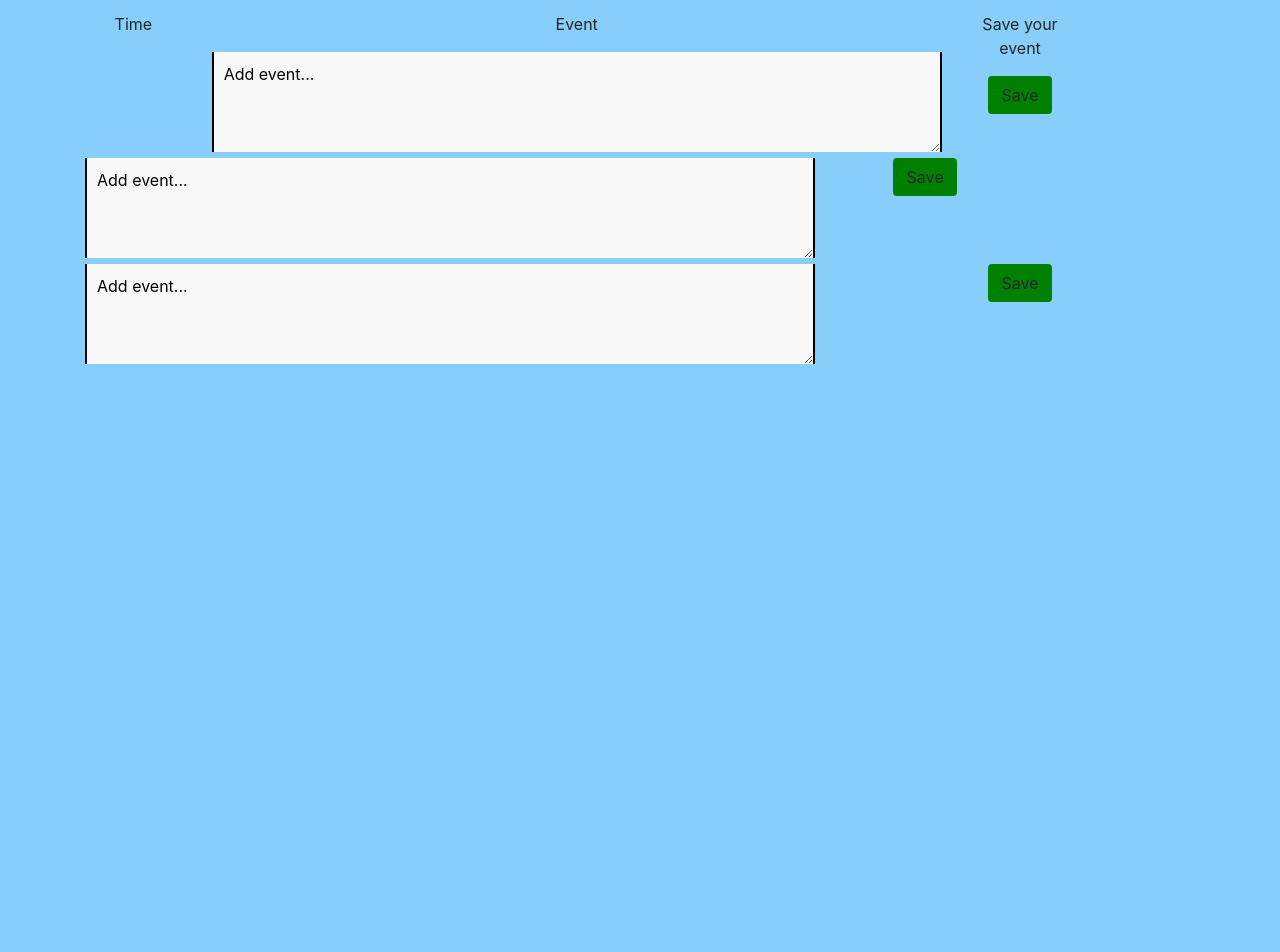
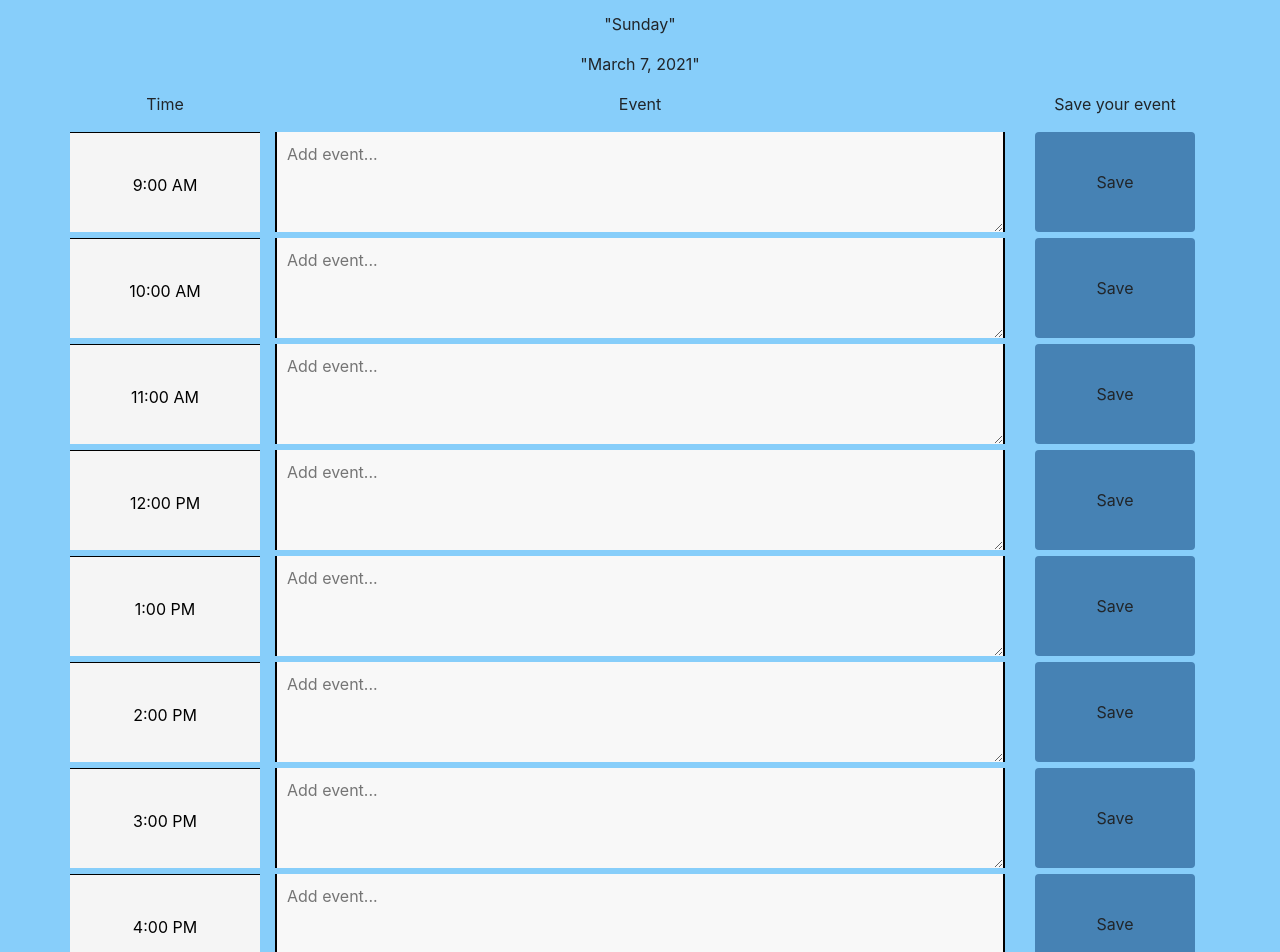
Before and after one commit to lwrnce/scheduler, a React (Create React App) app: page / in a window 1280 px wide. Shown: the part 160-1112 px from the top of the page. Before the commit the page ends 800 px from the top, so only its background shows below. Built offline with nearby package versions, Linux system fonts and the light colour scheme.

Commit message:
create time table

```diff
--- a/public/index.html
+++ b/public/index.html
@@ -2,14 +2,12 @@
 <html lang="en">
   <head>
     <meta charset="utf-8" />
-    <link rel="icon" href="%PUBLIC_URL%/favicon.ico" />
     <meta name="viewport" content="width=device-width, initial-scale=1" />
     <meta name="theme-color" content="#000000" />
     <meta
       name="description"
       content="Web site created using create-react-app"
     />
-    <link rel="apple-touch-icon" href="%PUBLIC_URL%/logo192.png" />
     <!--
       manifest.json provides metadata used when your web app is installed on a
       user's mobile device or desktop. See https://developers.google.com/web/fundamentals/web-app-manifest/
--- a/src/App.js
+++ b/src/App.js
@@ -1,3 +1,4 @@
+import CurrentDate from './components/CurrentDate';
 import Header from './components/Header';
 import TimeTable from './components/TimeTable';
 import './index.css';
@@ -7,6 +8,7 @@ function App() {
     <>
       <div className='container-fluid'>
         <Header />
+        <CurrentDate/>
         <TimeTable/>
       </div>
     </>
--- a/src/components/Button.js
+++ b/src/components/Button.js
@@ -1,11 +1,11 @@
 import propTypes from 'prop-types'
 
-const Button = ({ color, text, onClick }) => {
+const Button = ({ color, text, height, onClick }) => {
     return (
         <div>
             <button
                 onClick={onClick}
-                style={{ backgroundColor: color}}
+                style={{ backgroundColor: color, height}}
                 className='btn saveBtn'
             >
                 {text}
@@ -22,6 +22,7 @@ Button.propTypes = {
     text: propTypes.string,
     color: propTypes.string,
     onClick: propTypes.func,
+    height: propTypes.string,
 }
 
 export default Button
--- a/src/components/CurrentDate.js
+++ b/src/components/CurrentDate.js
@@ -1,13 +1,26 @@
-import React from 'react'
-import { format } from 'date-fns'
+import { format, utcToZonedTime } from 'date-fns';
+import { Container, Row, Col } from 'react-bootstrap';
 
-var CurrentDate = () => {
-    var showdate=format(new Date(), "dd.MM.yyyy");
-    console.log(showdate);
+const CurrentDate = () => {
+    const laTime = 'America/'
+    const showDay = format(new Date(), 'cccc');
+    const showDate = format(new Date(), "LLLL d, yyyy");
+    let dayDisplay = JSON.stringify(showDay);
+    let dateDisplay = JSON.stringify(showDate);
+
     return (
-        <div>
-             <p>{showdate}</p>
-        </div>
+        <Container>
+            <Row>
+                <Col className='text-center'>
+                    <p>{dayDisplay}</p>
+                </Col>
+            </Row>
+            <Row>
+                <Col className='text-center'>
+                    <p>{dateDisplay}</p>
+                </Col>
+            </Row>
+        </Container>
     )
 }
 
--- a/src/components/Header.js
+++ b/src/components/Header.js
@@ -1,7 +1,6 @@
 import propTypes from 'prop-types';
 import Jumbotron from 'react-bootstrap/Jumbotron';
 import { Container, Row, Col } from 'react-bootstrap';
-import CurrentDate from './CurrentDate';
 
 const Header = ({title}) => {
 
@@ -12,7 +11,6 @@ const Header = ({title}) => {
                     <Col>
                         <h1 className="display-3">{title}</h1>
                         <p className="lead">A simple calendar app for scheduling your work day</p>
-                        <p idname="currentDay" className="lead">{CurrentDate}</p>
                     </Col>
                 </Row>
             </Container>
--- a/src/components/TimeTable.js
+++ b/src/components/TimeTable.js
@@ -1,10 +1,31 @@
-import React from 'react';
+import React, { useState, useRef } from 'react';
 import { Container, Row, Col } from 'react-bootstrap';
 import Button from './Button'
 
+
 const TimeTable = () => {
+    const [text, setState] = useState({
+        nineAM: "",
+        tenAM: "",
+        elevenAM: "",
+        twelvePM: "",
+        onePM: "",
+        twoPM: "",
+        threePM: "",
+        fourPM: "",
+        fivePM: "",
+    })
+    function handleChange(e) {
+        const value = e.target.value;
+        setState({
+            ...text,
+            [e.target.name]: value
+        });
+    }
+
     const onClick = () => {
-        console.log('Click')
+        console.log({text})
+        localStorage.setItem('event', {text})
     }
     return (
         <Container className="time-block">
@@ -14,35 +35,126 @@ const TimeTable = () => {
                 </Col>
                 <Col md={8} sm={4}>
                 <p>Event</p>
-                <form>
-                    <textarea>Add event...</textarea>
-                </form>
                 </Col>
                 <Col>
                 <p>Save your event</p>
-                 <Button color='green' text='Save' onClick={onClick} />
                 </Col>
-
-                <Col>
+            </Row>
+            <Row>
+                <Col className="hour">
+                    <p>9:00 AM</p>
                 </Col>
                 <Col md={8} sm={4}>
-                <form>
-                    <textarea>Add event...</textarea>
-                </form>
+                    <form className='add-form'>
+                        <textarea name="nineAM" type='text' placeholder='Add event...' value={text.nineAM} onChange={handleChange}></textarea>
+                    </form>
                 </Col>
                 <Col>
-                 <Button color='green' text='Save' onClick={onClick} />
+                    <Button color='steelblue' text='Save' height='100px' onClick={onClick} />
                 </Col>
-
-                <Col>
+            </Row>
+            <Row>
+                <Col className="hour">
+                    <p>10:00 AM</p>
                 </Col>
                 <Col md={8} sm={4}>
-                <form>
-                    <textarea>Add event...</textarea>
-                </form>
+                    <form className='add-form'>
+                        <textarea name="tenAM" type='text' placeholder='Add event...' value={text.tenAM} onChange={handleChange}></textarea>
+                    </form>
                 </Col>
                 <Col>
-                 <Button color='green' text='Save' onClick={onClick} />
+                    <Button color='steelblue' text='Save' height='100px' onClick={onClick} />
+                </Col>
+            </Row>
+            <Row>
+                <Col className="hour">
+                    <p>11:00 AM</p>
+                </Col>
+                <Col md={8} sm={4}>
+                    <form className='add-form'>
+                        <textarea name="elevenAM" type='text' placeholder='Add event...' value={text.elevenAM} onChange={handleChange}></textarea>
+                    </form>
+                </Col>
+                <Col>
+                    <Button color='steelblue' text='Save' height='100px' onClick={onClick} />
+                </Col>
+            </Row>
+            <Row>
+                <Col className="hour">
+                    <p>12:00 PM</p>
+                </Col>
+                <Col md={8} sm={4}>
+                    <form className='add-form'>
+                        <textarea name="twelvePM" type='text' placeholder='Add event...' value={text.twelvePM} onChange={handleChange}></textarea>
+                    </form>
+                </Col>
+                <Col>
+                    <Button color='steelblue' text='Save' height='100px' onClick={onClick} />
+                </Col>
+            </Row>
+            <Row>
+                <Col className="hour">
+                    <p>1:00 PM</p>
+                </Col>
+                <Col md={8} sm={4}>
+                    <form className='add-form'>
+                        <textarea name="onePM" type='text' placeholder='Add event...' value={text.onePM} onChange={handleChange}></textarea>
+                    </form>
+                </Col>
+                <Col>
+                    <Button color='steelblue' text='Save' height='100px' onClick={onClick} />
+                </Col>
+            </Row>
+            <Row>
+                <Col className="hour">
+                    <p>2:00 PM</p>
+                </Col>
+                <Col md={8} sm={4}>
+                    <form className='add-form'>
+                        <textarea name="twoPM" type='text' placeholder='Add event...' value={text.twoPM} onChange={handleChange}></textarea>
+                    </form>
+                </Col>
+                <Col>
+                    <Button color='steelblue' text='Save' height='100px' onClick={onClick} />
+                </Col>
+            </Row>
+            <Row>
+                <Col className="hour">
+                    <p>3:00 PM</p>
+                </Col>
+                <Col md={8} sm={4}>
+                    <form className='add-form'>
+                        <textarea name="threePM" type='text' placeholder='Add event...' value={text.threePM} onChange={handleChange}></textarea>
+                    </form>
+                </Col>
+                <Col>
+                    <Button color='steelblue' text='Save' height='100px' onClick={onClick} />
+                </Col>
+            </Row>
+            <Row>
+                <Col className="hour">
+                    <p>4:00 PM</p>
+                </Col>
+                <Col md={8} sm={4}>
+                    <form className='add-form'>
+                        <textarea name="fourPM" type='text' placeholder='Add event...' value={text.fourPM} onChange={handleChange}></textarea>
+                    </form>
+                </Col>
+                <Col>
+                    <Button color='steelblue' text='Save' height='100px' onClick={onClick} />
+                </Col>
+            </Row>
+            <Row>
+                <Col className="hour">
+                    <p>5:00 PM</p>
+                </Col>
+                <Col md={8} sm={4}>
+                    <form className='add-form'>
+                        <textarea name="fivePM" type='text' placeholder='Add event...' value={text.fivePM} onChange={handleChange}></textarea>
+                    </form>
+                </Col>
+                <Col>
+                    <Button color='steelblue' text='Save' height='100px' onClick={onClick} />
                 </Col>
             </Row>
         </Container>
--- a/src/index.css
+++ b/src/index.css
@@ -14,6 +14,7 @@
 textarea {
   background: transparent;
   border: none;
+  outline: none;
   width: 100%;
   height: 100px;
   background-color: #f8f8f8;
@@ -21,7 +22,10 @@ textarea {
   border-right: 2px solid black;
   padding: 10px;
   resize: none;
-  outline: none;
+}
+
+input:focus::placeholder {
+  color: transparent;
 }
 
 .time-block {
@@ -29,6 +33,9 @@ textarea {
   border-radius: 15px;
 }
 
+p {
+  background-color: transparent;
+}
 
 .jumbotron {
   text-align: center;
@@ -41,16 +48,15 @@ textarea {
   white-space: pre-wrap;
 }
 
-/* .row {
-  white-space: pre-wrap;
-  height: 80px;
-  border-top: 1px solid white;
-} */
+
 
 .hour {
-  background-color: #ffffff;
+  background-color: whitesmoke;
   color: #000000;
-  border-top: 1px dashed #000000;
+  border-top: 1px solid #000000;
+  height: 100px;
+  text-align: center;
+  padding: 40px;
 }
 
 .past {
@@ -74,6 +80,7 @@ textarea {
   border-bottom-right-radius: 15px;
   background-color: #06AED5;
   color: white;
+  width: 100%;
 }
 
 .saveBtn i:hover {
```
